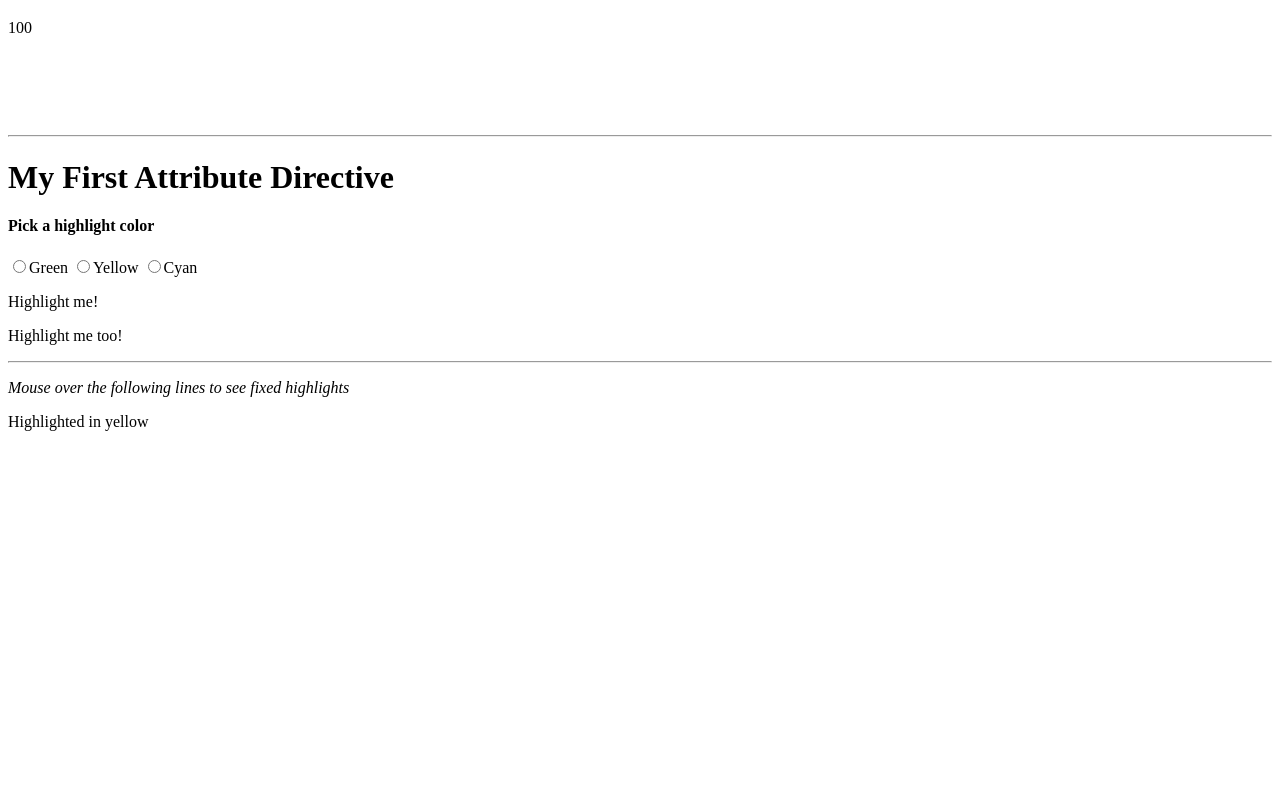
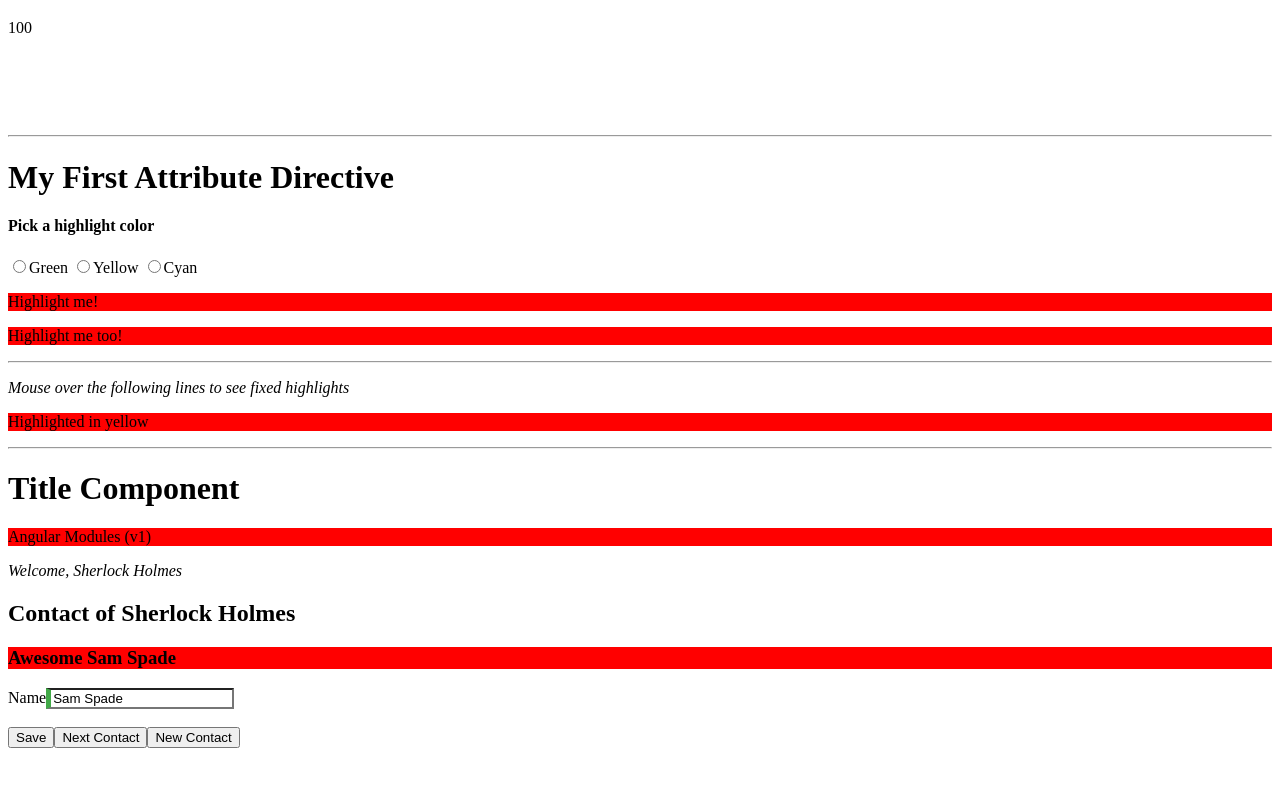
Before and after one commit to RaizoRay/Directives, an Angular app: page / in a window 1280 px wide. Shown: the part 873-1660 px from the top of the page. Built offline with nearby package versions, Linux system fonts and the light colour scheme.

Commit message:
Checkin From Office
Checked in from office

```diff
--- a/src/app/app.component.html
+++ b/src/app/app.component.html
@@ -51,4 +51,9 @@
 <p appMyHighlight highlightColor="yellow">Highlighted in yellow</p>
 <!--<p appMyHighlight [highlightColor]="'orange'">Highlighted in orange</p>-->
 
+<hr>
+<h1>Title Component</h1>
+<app-title [subtitle]="subtitle"></app-title>
+<app-contact></app-contact>
+
 <br><br><br><br><br><br><br><br><br><br><br><br><br><br><br><br><br><br><br><br>
--- a/src/app/app.component.ts
+++ b/src/app/app.component.ts
@@ -10,6 +10,7 @@ import { UnlessDirective } from './unless.directive';
 })
 export class AppComponent {
   color: string;
+  subtitle = '(v1)';
   private switch = true;
   private value = 100;
   private names = ['Rahul', 'Sai Kumari', 'Aarthi', 'Harun Kumar'];
--- /dev/null
+++ b/src/app/awesome.pipe.ts
@@ -0,0 +1,12 @@
+import { Pipe, PipeTransform } from '@angular/core';
+
+@Pipe({
+  name: 'awesome'
+})
+export class AwesomePipe implements PipeTransform {
+
+  transform(phrase: string) {
+    return phrase ? 'Awesome ' + phrase : '';
+  }
+
+}
--- /dev/null
+++ b/src/app/contact.component.ts
@@ -0,0 +1,99 @@
+import { Component, OnInit } from '@angular/core';
+import { Contact, ContactService } from './contact.service';
+import { UserService }    from './user.service';
+
+@Component({
+  selector: 'app-contact',
+  template: `
+    <h2>Contact of {{userName}}</h2>
+    <div *ngIf="msg" class="msg">{{msg}}</div>
+
+    <form *ngIf="contacts" (ngSubmit)="onSubmit()" #contactForm="ngForm">
+      <h3 appMyHighlight>{{ contact.name | awesome }}</h3>
+      <div class="form-group">
+        <label for="name">Name</label>
+        <input type="text" class="form-control" required
+          [(ngModel)]="contact.name"
+            name="name"  #name="ngModel" >
+        <div [hidden]="name.valid" class="alert alert-danger">
+          Name is required
+        </div>
+      </div>
+      <br>
+      <button type="submit" class="btn btn-default" [disabled]="!contactForm.form.valid">Save</button>
+      <button type="button" class="btn" (click)="next()" [disabled]="!contactForm.form.valid">Next Contact</button>
+      <button type="button" class="btn" (click)="newContact()">New Contact</button>
+    </form>
+  `,
+  styles: [`
+    .ng-valid[required] {
+      border-left: 5px solid #42A948; /* green */
+    }
+
+    .ng-invalid {
+      border-left: 5px solid #a94442; /* red */
+    }
+
+    .alert {
+      padding: 15px;
+      margin: 8px 0;
+      border: 1px solid transparent;
+      border-radius: 4px;
+    }
+    .alert-danger {
+      color: #a94442;
+      background-color: #f2dede;
+      border-color: #ebccd1;
+    }
+
+    .msg {
+      color: blue;
+      background-color: whitesmoke;
+      border: 1px solid transparent;
+      border-radius: 4px;
+      margin-bottom: 20px;
+    }
+  `]
+})
+export class ContactComponent implements OnInit {
+contact:  Contact;
+  contacts: Contact[];
+
+  msg = 'Loading contacts ...';
+  userName = '';
+
+  constructor(private contactService: ContactService, userService: UserService) {
+    this.userName = userService.userName;
+  }
+
+  ngOnInit() {
+    this.contactService.getContacts().then(contacts => {
+      this.msg = '';
+      this.contacts = contacts;
+      this.contact = contacts[0];
+    });
+  }
+
+  next() {
+    let ix = 1 + this.contacts.indexOf(this.contact);
+    if (ix >= this.contacts.length) { ix = 0; }
+    this.contact = this.contacts[ix];
+  }
+
+  onSubmit() {
+    // POST-DEMO TODO: do something like save it
+    this.displayMessage('Saved ' + this.contact.name);
+  }
+
+  newContact() {
+    this.displayMessage('New contact');
+    this.contact = {id: 42, name: ''};
+    this.contacts.push(this.contact);
+  }
+
+  /** Display a message briefly, then remove it. */
+  displayMessage(msg: string) {
+    this.msg = msg;
+    setTimeout(() => this.msg = '', 1500);
+  }
+}
--- /dev/null
+++ b/src/app/contact.service.ts
@@ -0,0 +1,30 @@
+import { Injectable } from '@angular/core';
+
+export class Contact {
+  constructor(public id: number, public name: string) { }
+}
+
+const CONTACTS: Contact[] = [
+  new Contact(21, 'Sam Spade'),
+  new Contact(22, 'Nick Danger'),
+  new Contact(23, 'Nancy Drew')
+];
+
+const FETCH_LATENCY = 500;
+
+@Injectable()
+export class ContactService {
+
+  getContacts() {
+    return new Promise<Contact[]>(resolve => {
+      setTimeout(() => { resolve(CONTACTS); }, FETCH_LATENCY);
+    });
+  }
+
+  getContact(id: number | string) {
+    return this.getContacts()
+      .then(heroes => heroes.find(hero => hero.id === +id));
+  }
+  constructor() { }
+
+}
--- a/src/app/my-highlight.directive.ts
+++ b/src/app/my-highlight.directive.ts
@@ -6,7 +6,10 @@ import { Directive, ElementRef, Input, HostListener } from '@angular/core';
 export class MyHighlightDirective {
   @Input('appMyHighlight') highlightColor: string;
   @Input() defaultColor: string;
-  constructor(private el: ElementRef) { }
+  constructor(private el: ElementRef) {
+    this.el.nativeElement.style.backgroundColor = 'red';
+    console.log(`* Contact highlight called for ${el.nativeElement.tagName}`);
+   }
 
   @HostListener('mouseenter') onmouseenter() {
     this.highlight(this.highlightColor || this.defaultColor || 'orange');
--- /dev/null
+++ b/src/app/title.component.ts
@@ -0,0 +1,23 @@
+import { Component, OnInit, Input } from '@angular/core';
+import { UserService } from './user.service';
+
+@Component({
+  selector: 'app-title',
+  template: `
+    <p appMyHighlight>{{title}} {{subtitle}}</p>
+    <p *ngIf="user"><i>Welcome, {{user}}</i><p>
+  `,
+  styles: []
+})
+export class TitleComponent implements OnInit {
+  @Input() subtitle = '';
+  title = 'Angular Modules';
+  user = '';
+  constructor(userService: UserService) {
+    this.user = userService.userName;
+   }
+
+  ngOnInit() {
+  }
+
+}
--- /dev/null
+++ b/src/app/user.service.ts
@@ -0,0 +1,8 @@
+import { Injectable } from '@angular/core';
+
+@Injectable()
+export class UserService {
+  userName = 'Sherlock Holmes';
+  constructor() { }
+
+}
```
Also changed, not shown: src/app/app.module.ts (+16 -3 lines).
